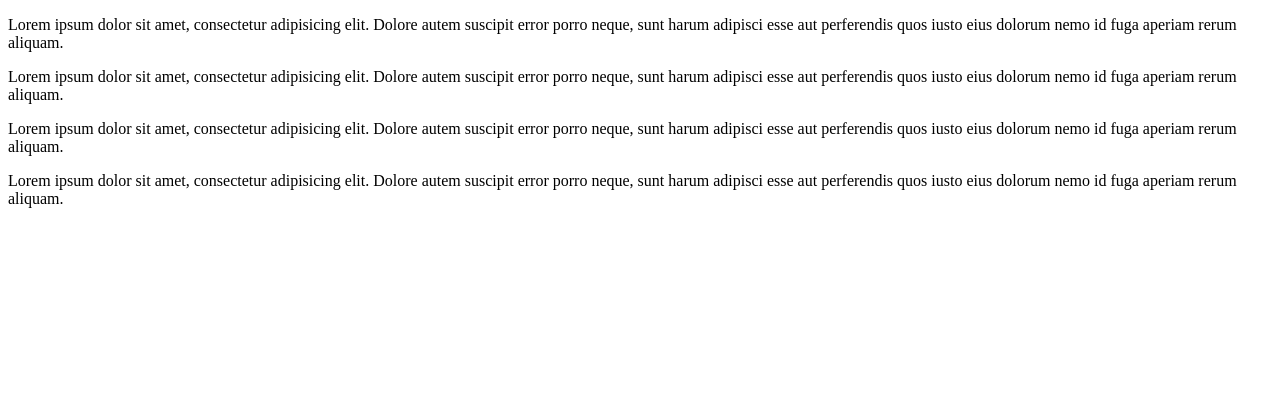
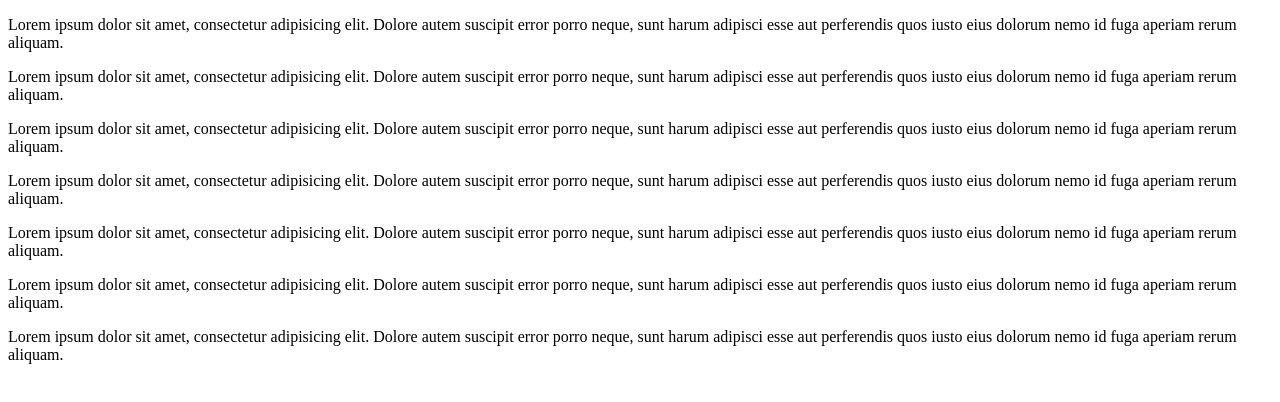
Before and after one commit to OrozbekovBaiel/05-102, a plain HTML site: page index.html in a window 1280 px wide. Drawn offline with Linux system fonts and the light colour scheme.

Commit message:
added index.html

```diff
--- a/index.html
+++ b/index.html
@@ -11,6 +11,9 @@
   <p>Lorem ipsum dolor sit amet, consectetur adipisicing elit. Dolore autem suscipit error porro neque, sunt harum adipisci esse aut perferendis quos iusto eius dolorum nemo id fuga aperiam rerum aliquam.</p>
   <p>Lorem ipsum dolor sit amet, consectetur adipisicing elit. Dolore autem suscipit error porro neque, sunt harum adipisci esse aut perferendis quos iusto eius dolorum nemo id fuga aperiam rerum aliquam.</p>
   <p>Lorem ipsum dolor sit amet, consectetur adipisicing elit. Dolore autem suscipit error porro neque, sunt harum adipisci esse aut perferendis quos iusto eius dolorum nemo id fuga aperiam rerum aliquam.</p>
+  <p>Lorem ipsum dolor sit amet, consectetur adipisicing elit. Dolore autem suscipit error porro neque, sunt harum adipisci esse aut perferendis quos iusto eius dolorum nemo id fuga aperiam rerum aliquam.</p>
+  <p>Lorem ipsum dolor sit amet, consectetur adipisicing elit. Dolore autem suscipit error porro neque, sunt harum adipisci esse aut perferendis quos iusto eius dolorum nemo id fuga aperiam rerum aliquam.</p>
+  <p>Lorem ipsum dolor sit amet, consectetur adipisicing elit. Dolore autem suscipit error porro neque, sunt harum adipisci esse aut perferendis quos iusto eius dolorum nemo id fuga aperiam rerum aliquam.</p>
 
 </body>
 </html>
```
